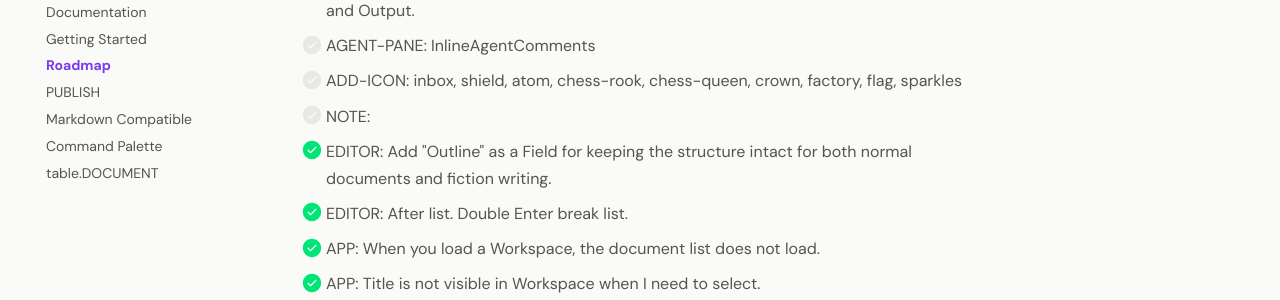
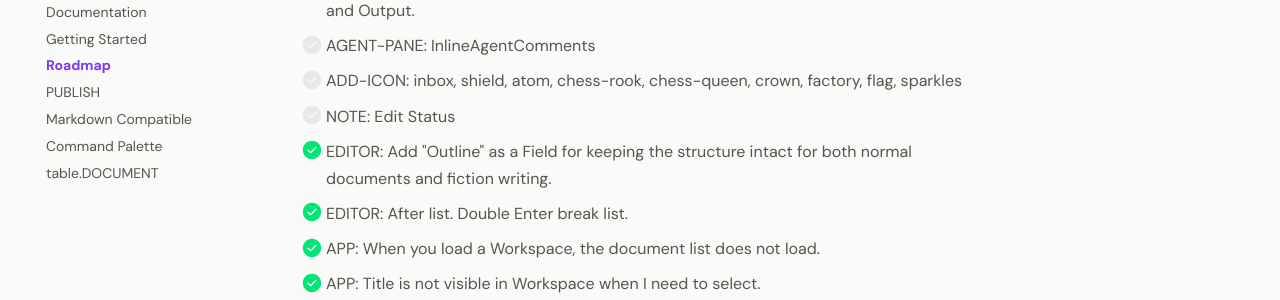
Before and after one commit to larssonhthomas-afk/writebase-docs, an MkDocs documentation site: the page built from docs/009-roadmap.md, in a window 1280 px wide and 900 px high, scrolled down 986 px. Shown: the part 154-454 px from the top of the window. Built offline with MkDocs 1.6.1 and Material for MkDocs 9.7.7, drawn with Linux system fonts in a browser that asks for light colours; some web fonts are replaced.

Commit message:
Update 009-roadmap.md

```diff
--- a/docs/009-roadmap.md
+++ b/docs/009-roadmap.md
@@ -43,7 +43,7 @@ This Backlog has a priority 1-3.
 - [ ] AGENTS: Test with "Outline" and add what fields and select to define the whole Agent, and Output.
 - [ ] AGENT-PANE: InlineAgentComments
 - [ ] ADD-ICON: inbox, shield, atom, chess-rook, chess-queen, crown, factory, flag, sparkles
-- [ ] NOTE:
+- [ ] NOTE: Edit Status
 
 - [x] EDITOR: Add "Outline" as a Field for keeping the structure intact for both normal documents and fiction writing.
 - [x] EDITOR: After list. Double Enter break list.
```
